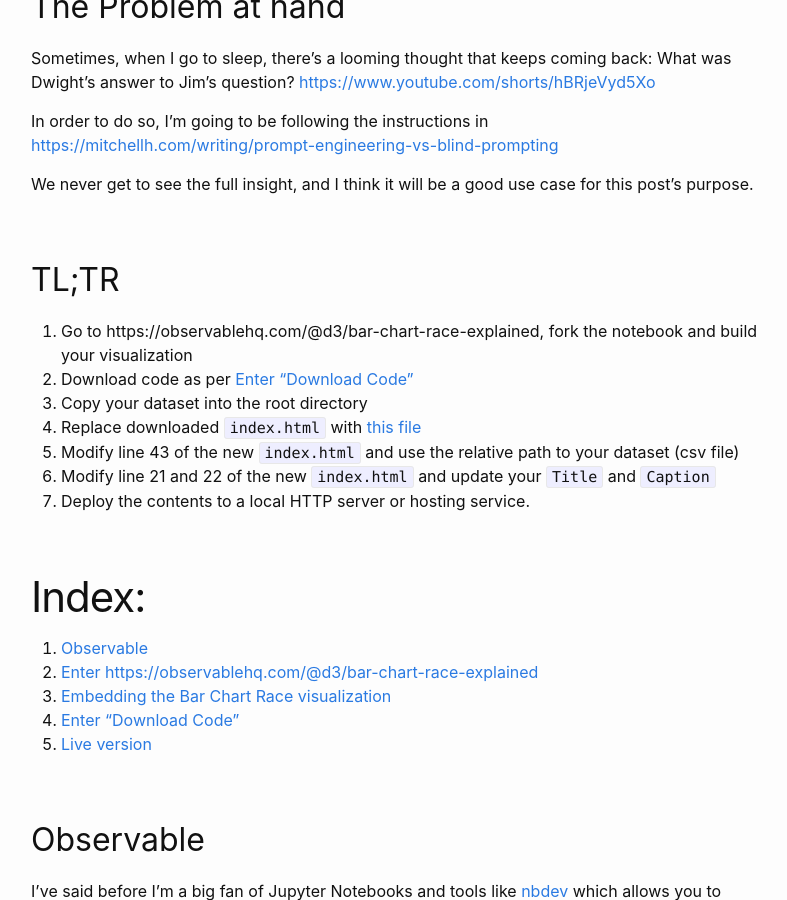
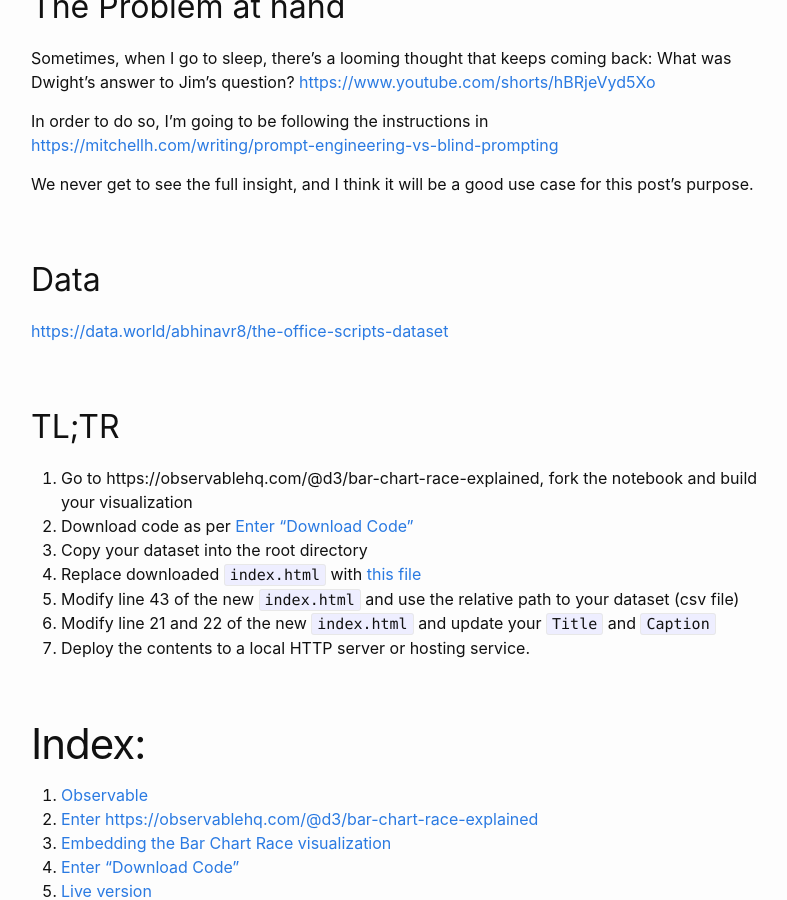
Before and after one commit to theccalderon/theccalderon.github.io, a Jekyll site: the page built from _posts/2023-11-13-what-bear-is-best.md, in a window 1280 px wide and 900 px high, scrolled down 568 px. Shown: the whole window, without its empty margins (239-1026 px from the left). Built offline with Jekyll 4.4.1, drawn with Linux system fonts in a browser that asks for light colours; our own code applies the rules of GitHub Pages for plain Markdown files.

Commit message:
data url

```diff
--- a/_posts/2023-11-13-what-bear-is-best.md
+++ b/_posts/2023-11-13-what-bear-is-best.md
@@ -16,6 +16,9 @@ What was Dwight's answer to Jim's question?
 In order to do so, I'm going to be following the instructions in [https://mitchellh.com/writing/prompt-engineering-vs-blind-prompting](https://mitchellh.com/writing/prompt-engineering-vs-blind-prompting)
 
 We never get to see the full insight, and I think it will be a good use case for this post's purpose.
+
+## Data
+[https://data.world/abhinavr8/the-office-scripts-dataset](https://data.world/abhinavr8/the-office-scripts-dataset)
 
 ## TL;TR
 1. Go to https://observablehq.com/@d3/bar-chart-race-explained, fork the notebook and build your visualization
```
